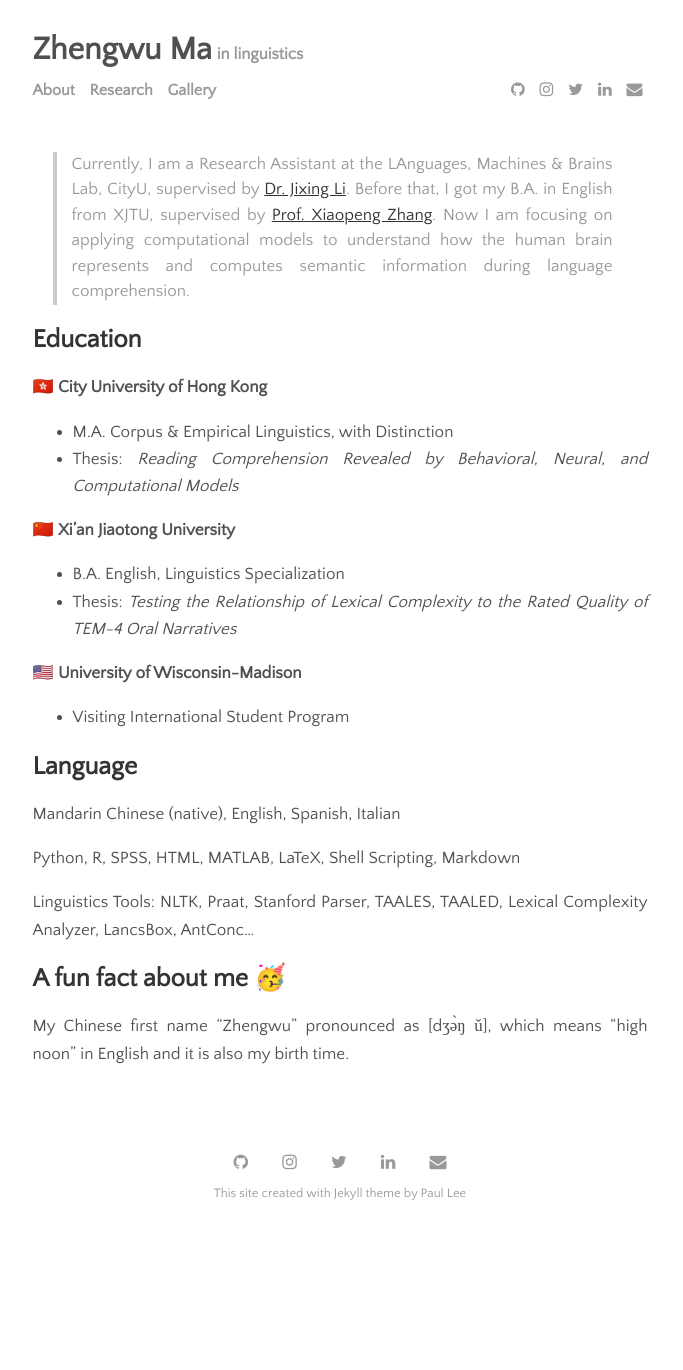
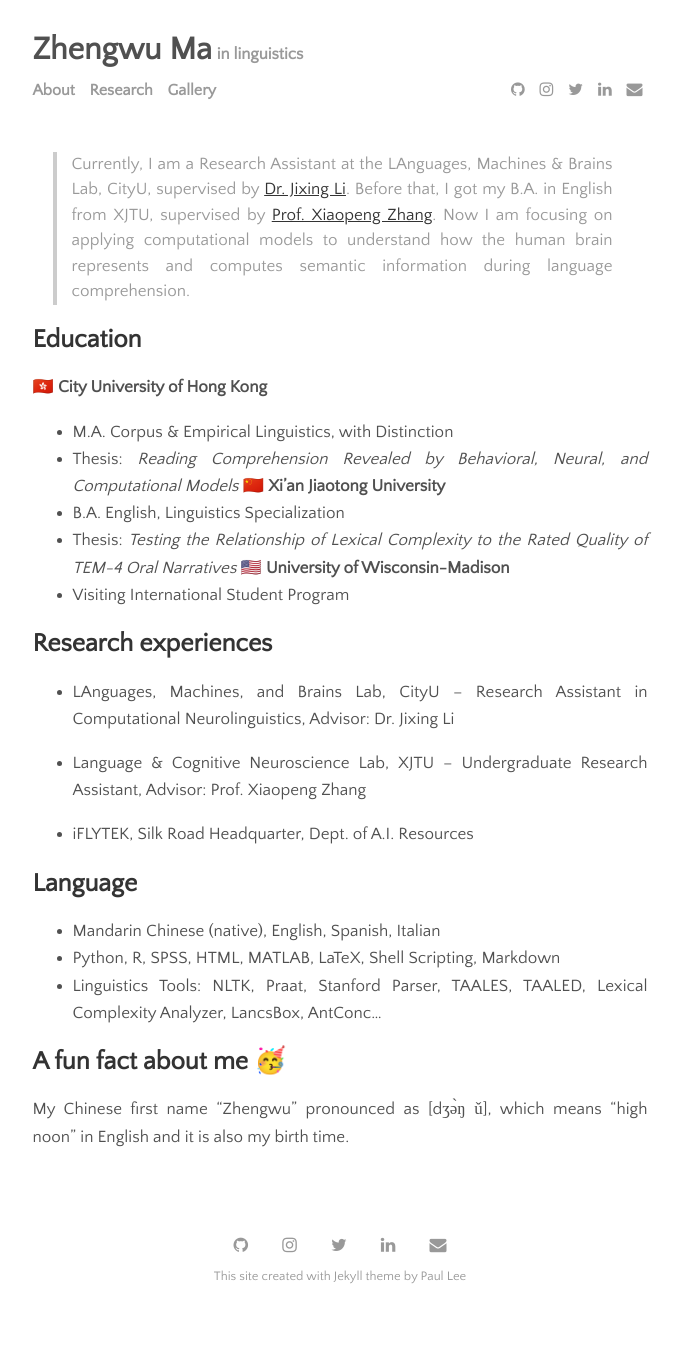
Before and after one commit to zhengwuma/zhengwuma.github.io, a Jekyll site: the page built from menu/about.md, in a window 1280 px wide. Shown: the whole page, without its empty margins (300-983 px from the left). Built offline with Jekyll 4.4.1, drawn with Linux system fonts in a browser that asks for light colours; before the commit the page ends 1287 px from its top, so only the background shows below that.

Commit message:
Update about.md

```diff
--- a/menu/about.md
+++ b/menu/about.md
@@ -10,20 +10,25 @@ permalink: /about
 🇭🇰 __City University of Hong Kong__
 - M.A. Corpus & Empirical Linguistics, with Distinction
 - Thesis: *Reading Comprehension Revealed by Behavioral, Neural, and Computational Models*
-
 🇨🇳 __Xi'an Jiaotong University__
 - B.A. English, Linguistics Specialization
 - Thesis: *Testing the Relationship of Lexical Complexity to the Rated Quality of TEM-4 Oral Narratives*
-
 🇺🇸 __University of Wisconsin-Madison__
 - Visiting International Student Program
 
+## Research experiences
+- LAnguages, Machines, and Brains Lab, CityU
+-- Research Assistant in Computational Neurolinguistics, Advisor: Dr. Jixing Li
+
+- Language & Cognitive Neuroscience Lab, XJTU
+-- Undergraduate Research Assistant, Advisor: Prof. Xiaopeng Zhang
+
+- iFLYTEK, Silk Road Headquarter, Dept. of A.I. Resources
+
 ## Language
-Mandarin Chinese (native), English, Spanish, Italian
-
-Python, R, SPSS, HTML, MATLAB, LaTeX, Shell Scripting, Markdown
-
-Linguistics Tools: NLTK, Praat, Stanford Parser, TAALES, TAALED, Lexical Complexity Analyzer, LancsBox, AntConc...
+- Mandarin Chinese (native), English, Spanish, Italian
+- Python, R, SPSS, HTML, MATLAB, LaTeX, Shell Scripting, Markdown
+- Linguistics Tools: NLTK, Praat, Stanford Parser, TAALES, TAALED, Lexical Complexity Analyzer, LancsBox, AntConc...
 
 ## A fun fact about me 🥳
 My Chinese first name "Zhengwu" pronounced as [dʒə̀ŋ ǔ], which means "high noon" in English and it is also my birth time.
```
